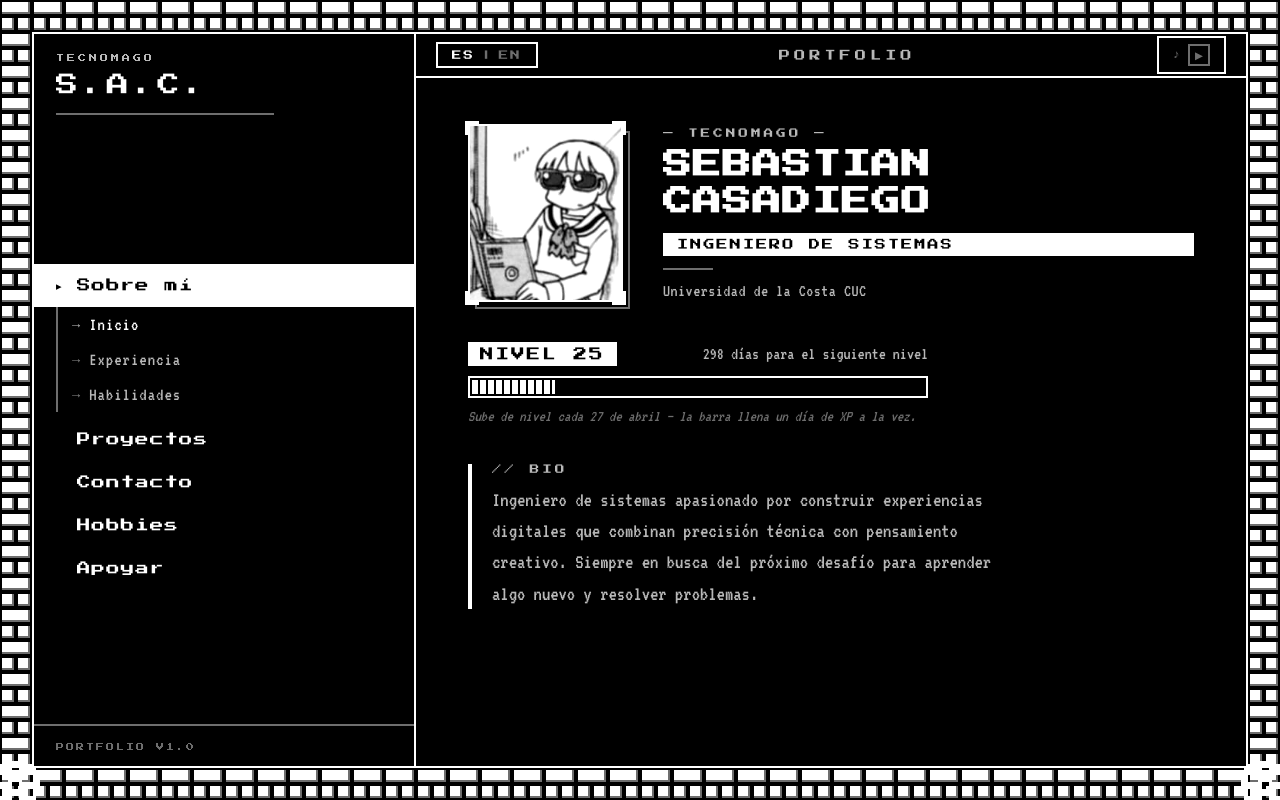
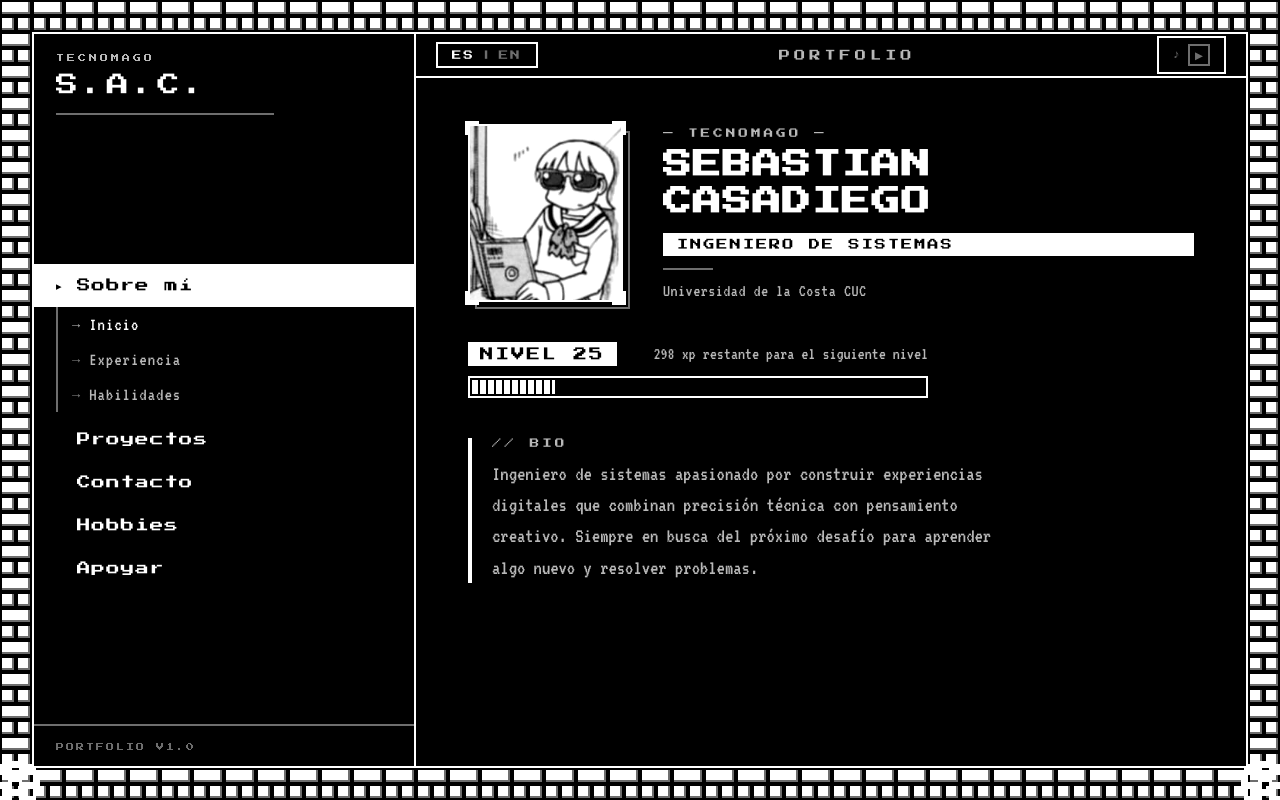
Before and after one commit to casa1410/portafolio, a React (Vite) app: page / in a window 1280 px wide. Built offline with nearby package versions, Linux system fonts and the light colour scheme.

Commit message:
fix: quita la nota de cumpleanos y cambia la etiqueta a "xp restante"
El contador junto a la barra ahora dice "298 xp restante para el
siguiente nivel" en vez de dias, y se elimina la linea aclaratoria
sobre el 27 de abril debajo de la barra.

```diff
--- a/src/components/sections/About/AboutIndex.module.css
+++ b/src/components/sections/About/AboutIndex.module.css
@@ -52,13 +52,6 @@
     var(--ink) 6px,
     var(--ink) 8px
   );
-}
-
-.birthdayNote {
-  font-family: var(--font-body);
-  font-size: 1rem;
-  color: var(--paper-faint);
-  font-style: italic;
 }
 
 /* ── Top row ─────────────────────────────────────────────── */
--- a/src/components/sections/About/AboutIndex.tsx
+++ b/src/components/sections/About/AboutIndex.tsx
@@ -6,7 +6,7 @@ import styles from './AboutIndex.module.css';
 export const AboutIndex = () => {
   const { t } = useLanguage();
   const info = t.about.index;
-  const { level, daysRemaining, percent } = getLevelProgress();
+  const { level, daysRemaining: xpRemaining, percent } = getLevelProgress();
 
   return (
     <div className={styles.container}>
@@ -43,12 +43,11 @@ export const AboutIndex = () => {
       <div className={styles.levelBlock}>
         <div className={styles.levelHeader}>
           <span className={styles.levelBadge}>{info.level.prefix} {level}</span>
-          <span className={styles.levelMeta}>{daysRemaining} {info.level.daysToNext}</span>
+          <span className={styles.levelMeta}>{xpRemaining} {info.level.xpToNext}</span>
         </div>
         <div className={styles.barTrack}>
           <div className={styles.barFill} style={{ width: `${percent}%` }} />
         </div>
-        <span className={styles.birthdayNote}>{info.level.birthdayNote}</span>
       </div>
 
       {/* Bio */}
--- a/src/i18n/en.ts
+++ b/src/i18n/en.ts
@@ -21,8 +21,7 @@ export interface TranslationShape {
       bio: string;
       level: {
         prefix: string;
-        daysToNext: string;
-        birthdayNote: string;
+        xpToNext: string;
       };
     };
     experience: {
@@ -92,8 +91,7 @@ const en: TranslationShape = {
       bio: 'Systems engineer passionate about building digital experiences that blend technical precision with creative thinking. Always looking for the next challenge to learn something new and solve problems.',
       level: {
         prefix: 'LEVEL',
-        daysToNext: 'days to next level',
-        birthdayNote: 'Levels up every April 27th — the bar fills one day of XP at a time.',
+        xpToNext: 'xp remaining to next level',
       },
     },
     experience: {
--- a/src/i18n/es.ts
+++ b/src/i18n/es.ts
@@ -23,8 +23,7 @@ const es: TranslationShape = {
       bio: 'Ingeniero de sistemas apasionado por construir experiencias digitales que combinan precisión técnica con pensamiento creativo. Siempre en busca del próximo desafío para aprender algo nuevo y resolver problemas.',
       level: {
         prefix: 'NIVEL',
-        daysToNext: 'días para el siguiente nivel',
-        birthdayNote: 'Sube de nivel cada 27 de abril — la barra llena un día de XP a la vez.',
+        xpToNext: 'xp restante para el siguiente nivel',
       },
     },
     experience: {
```
